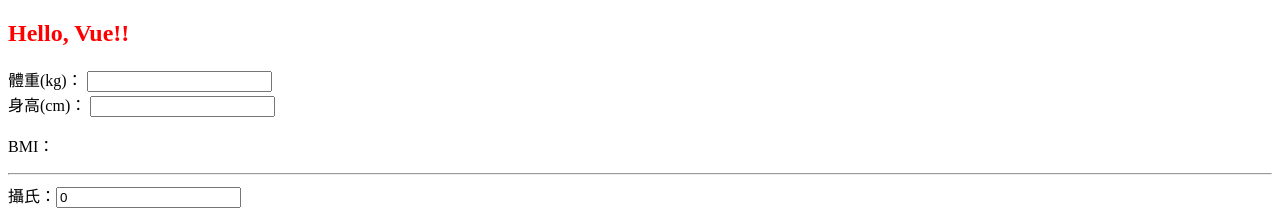
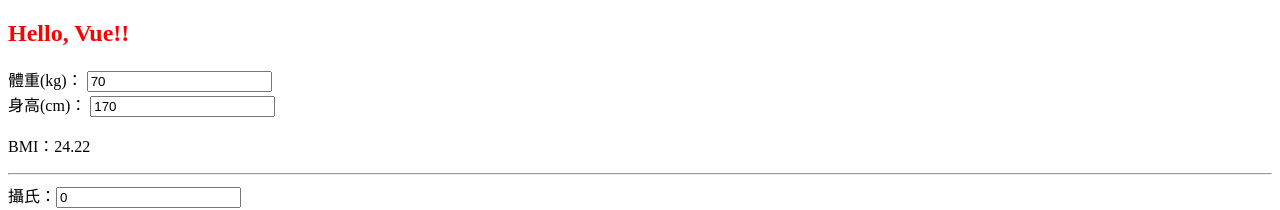
Before and after one commit to HsiaoHungWang/vue-ojtm, a Vue app: page / in a window 1280 px wide. Shown: the top 210 px of the page. Built offline with nearby package versions, Linux system fonts and the light colour scheme.

Commit message:
BMI 計算使用 computed

```diff
--- a/src/components/BMIComponent.vue
+++ b/src/components/BMIComponent.vue
@@ -1,16 +1,20 @@
 <script setup>
+import { computed, ref } from 'vue';
 
+const weight = ref(70);
+const height = ref(170);
+const bmi = computed(() => (weight.value / ((height.value / 100) ** 2)).toFixed(2))
 </script>
 
 <template>
     <div>
         <div><label>體重(kg)：
-                <input type="number" name="weight" /></label></div>
+                <input type="number" name="weight" v-model.lazy.number="weight" /></label></div>
         <div>
             <label>身高(cm)：
-                <input type="number" name="height" /></label>
+                <input type="number" name="height" v-model.lazy.number="height" /></label>
         </div>
-        <p>BMI：</p>
+        <p>BMI：{{ bmi }}</p>
 
     </div>
 </template>
```
